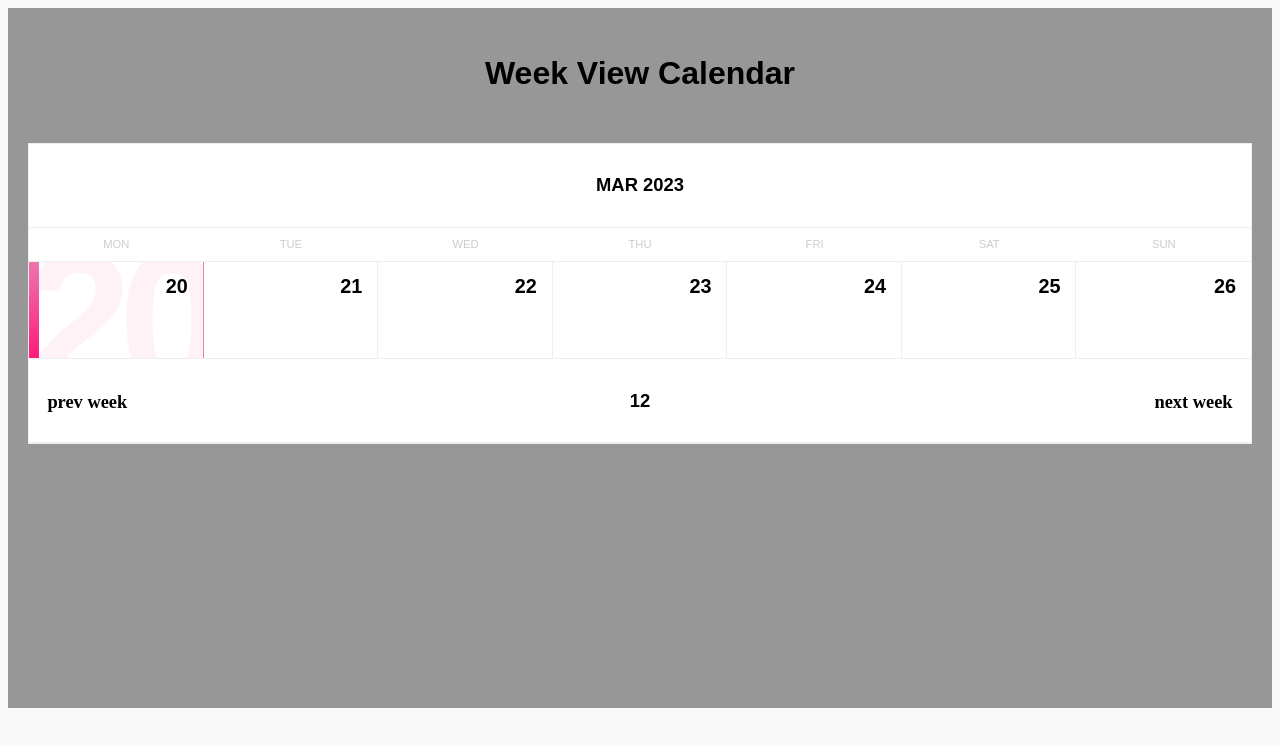
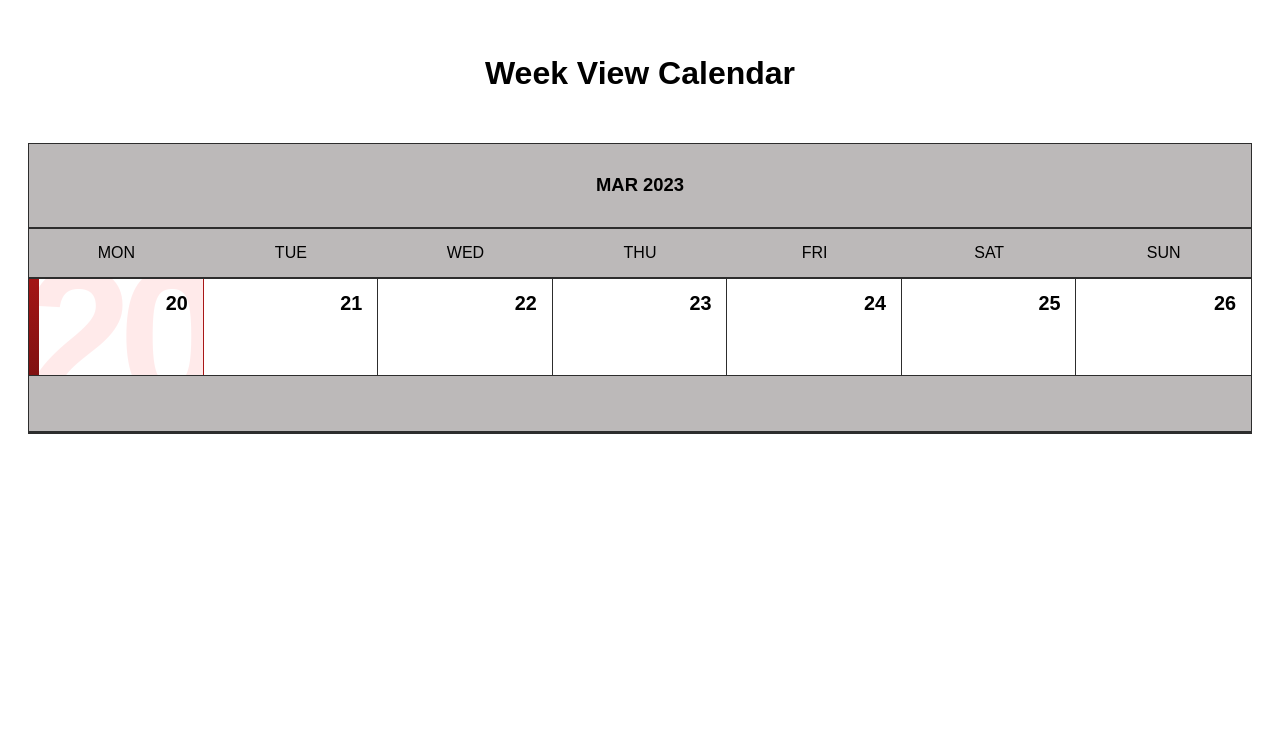
Before and after one commit to sswong0223/teamTech22-23, a React (Create React App) app in the folder front-end-app/: page / in a window 1280 px wide. Shown: the top 746 px of the page. Built offline with nearby package versions, Linux system fonts and the light colour scheme.

Commit message:
Add files via upload

```diff
--- a/front-end-app/src/Calendar.js
+++ b/front-end-app/src/Calendar.js
@@ -9,7 +9,8 @@ import {
   lastDayOfWeek,
   getWeek,
   addWeeks,
-  subWeeks
+  subWeeks,
+  getDay
 } from "date-fns";
 
 const Calendar = ({ showDetailsHandle }) => {
@@ -67,7 +68,7 @@ const Calendar = ({ showDetailsHandle }) => {
   const renderDays = () => {
     const dateFormat = "EEE";
     const days = [];
-    let startDate = startOfWeek(currentMonth, { weekStartsOn: 1 });
+    let startDate = startOfWeek(currentMonth, { weekStartsOn: getDay(new Date) });
     for (let i = 0; i < 7; i++) {
       days.push(
         <div className="col col-center" key={i}>
@@ -78,8 +79,8 @@ const Calendar = ({ showDetailsHandle }) => {
     return <div className="days row">{days}</div>;
   };
   const renderCells = () => {
-    const startDate = startOfWeek(currentMonth, { weekStartsOn: 1 });
-    const endDate = lastDayOfWeek(currentMonth, { weekStartsOn: 1 });
+    const startDate = startOfWeek(currentMonth, { weekStartsOn: getDay(new Date())});
+    const endDate = lastDayOfWeek(currentMonth, { weekStartsOn: getDay (new Date()) + 7 % 7});
     const dateFormat = "d";
     const rows = [];
     let days = [];
@@ -123,15 +124,15 @@ const Calendar = ({ showDetailsHandle }) => {
   const renderFooter = () => {
     return (
       <div className="header row flex-middle">
-        <div className="col col-start">
+        {/* <div className="col col-start">
           <div className="icon" onClick={() => changeWeekHandle("<<")}>
-            prev week
+            Previous
           </div>
         </div>
         <div>{currentWeek}</div>
         <div className="col col-end" onClick={() => changeWeekHandle(">>")}>
-          <div className="icon">next week</div>
-        </div>
+          <div className="icon">Next</div>
+        </div> */}
       </div>
     );
   };
--- a/front-end-app/src/index.css
+++ b/front-end-app/src/index.css
@@ -2,7 +2,7 @@
   font-family: sans-serif;
   text-align: center;
   min-height: 700px;
-  background-color: #979797;
+  background-color: #ffffff;
   margin: 0;
   padding: 20px;
   width: 100%;
@@ -33,12 +33,13 @@
 /* VARIABLES */
 
 :root {
-  --main-color: #1a8fff;
+  --main-color: #ee43f7;
   --text-color: #000;
-  --text-color-light: #ccc;
-  --border-color: #eee;
-  --bg-color: #f9f9f9;
-  --neutral-color: #fff;
+  --text-color-light: #000000;
+  --border-color: #2d2d2d;
+  --bg-color: #ffffff;
+  --neutral-color: #ffffff;
+  --whitespace-color : #bcb9b9;
 }
 
 /* GENERAL */
@@ -61,8 +62,8 @@ header {
   display: block;
   width: 100%;
   padding: 1.75em 0;
-  border-bottom: 1px solid var(--border-color);
-  background: var(--neutral-color);
+  border-bottom: 2px solid var(--border-color);
+  background: var(--whitespace-color);
 }
 
 header #logo {
@@ -125,7 +126,7 @@ main {
   display: block;
   position: relative;
   width: 100%;
-  background: var(--neutral-color);
+  background: var(--whitespace-color);
   border: 1px solid var(--border-color);
 }
 
@@ -134,7 +135,7 @@ main {
   font-weight: 700;
   font-size: 115%;
   padding: 1.5em 0;
-  border-bottom: 1px solid var(--border-color);
+  border-bottom: 2px solid var(--border-color);
 }
 
 .calendar .header .icon {
@@ -160,9 +161,9 @@ main {
   text-transform: uppercase;
   font-weight: 400;
   color: var(--text-color-light);
-  font-size: 70%;
+  font-size: 100%;
   padding: 0.75em 0;
-  border-bottom: 1px solid var(--border-color);
+  border-bottom: 2px solid var(--border-color);
 }
 
 .calendar .body .cell {
@@ -183,12 +184,12 @@ main {
 
 .calendar .body .selected {
   border-left: 10px solid transparent;
-  border-image: linear-gradient(45deg, #1a8fff 0%, #53cbf1 40%);
+  border-image: linear-gradient(45deg, #ba0ca3 0%, #660856 40%);
   border-image-slice: 1;
 }
 .calendar .body .today {
   border-left: 10px solid transparent;
-  border-image: linear-gradient(45deg, #ff1a79 0%, #eb82b3 40%);
+  border-image: linear-gradient(45deg, #801111 0%, #a81616 40%);
   border-image-slice: 1;
 }
 .calendar .body .row {
@@ -236,8 +237,8 @@ main {
   transition: 0.5s ease-in;
 }
 .calendar .body .cell.today .bg {
-  color: #ff1a79;
-  opacity: 0.05;
+  color: #ff0a01;
+  opacity: 0.08;
 }
 
 .calendar .body .col {
```
